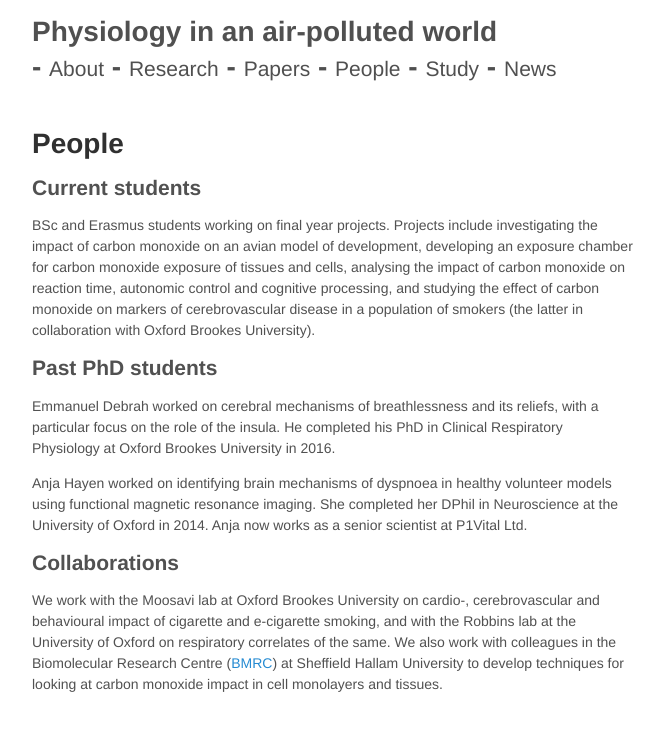
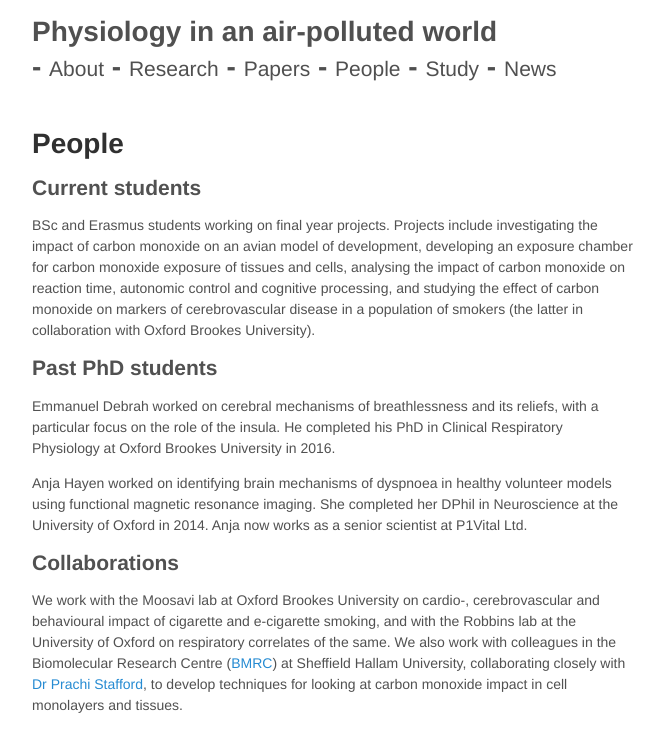
Before and after one commit to mariherigstad/mariherigstad.github.io, a Jekyll site: the page built from people.md, in a window 1280 px wide. Shown: the top 752 px of the page, without its empty margins (307-971 px from the left). Built offline with Jekyll 4.4.1, drawn with Linux system fonts in a browser that asks for light colours.

Commit message:
Update people.md

```diff
--- a/people.md
+++ b/people.md
@@ -12,4 +12,4 @@ Emmanuel Debrah worked on cerebral mechanisms of breathlessness and its reliefs,
 Anja Hayen worked on identifying brain mechanisms of dyspnoea in healthy volunteer models using functional magnetic resonance imaging. She completed her DPhil in Neuroscience at the University of Oxford in 2014. Anja now works as a senior scientist at P1Vital Ltd.
 
 ## Collaborations
-We work with the Moosavi lab at Oxford Brookes University on cardio-, cerebrovascular and behavioural impact of cigarette and e-cigarette smoking, and with the Robbins lab at the University of Oxford on respiratory correlates of the same. We also work with colleagues in the Biomolecular Research Centre (<a href="https://www.shu.ac.uk/research/specialisms/biomolecular-sciences-research-centre">BMRC</a>) at Sheffield Hallam University to develop techniques for looking at carbon monoxide impact in cell monolayers and tissues.
+We work with the Moosavi lab at Oxford Brookes University on cardio-, cerebrovascular and behavioural impact of cigarette and e-cigarette smoking, and with the Robbins lab at the University of Oxford on respiratory correlates of the same. We also work with colleagues in the Biomolecular Research Centre (<a href="https://www.shu.ac.uk/research/specialisms/biomolecular-sciences-research-centre">BMRC</a>) at Sheffield Hallam University, collaborating closely with <a href="https://www.shu.ac.uk/about-us/our-people/staff-profiles/prachi-stafford">Dr Prachi Stafford</a>, to develop techniques for looking at carbon monoxide impact in cell monolayers and tissues.
```
